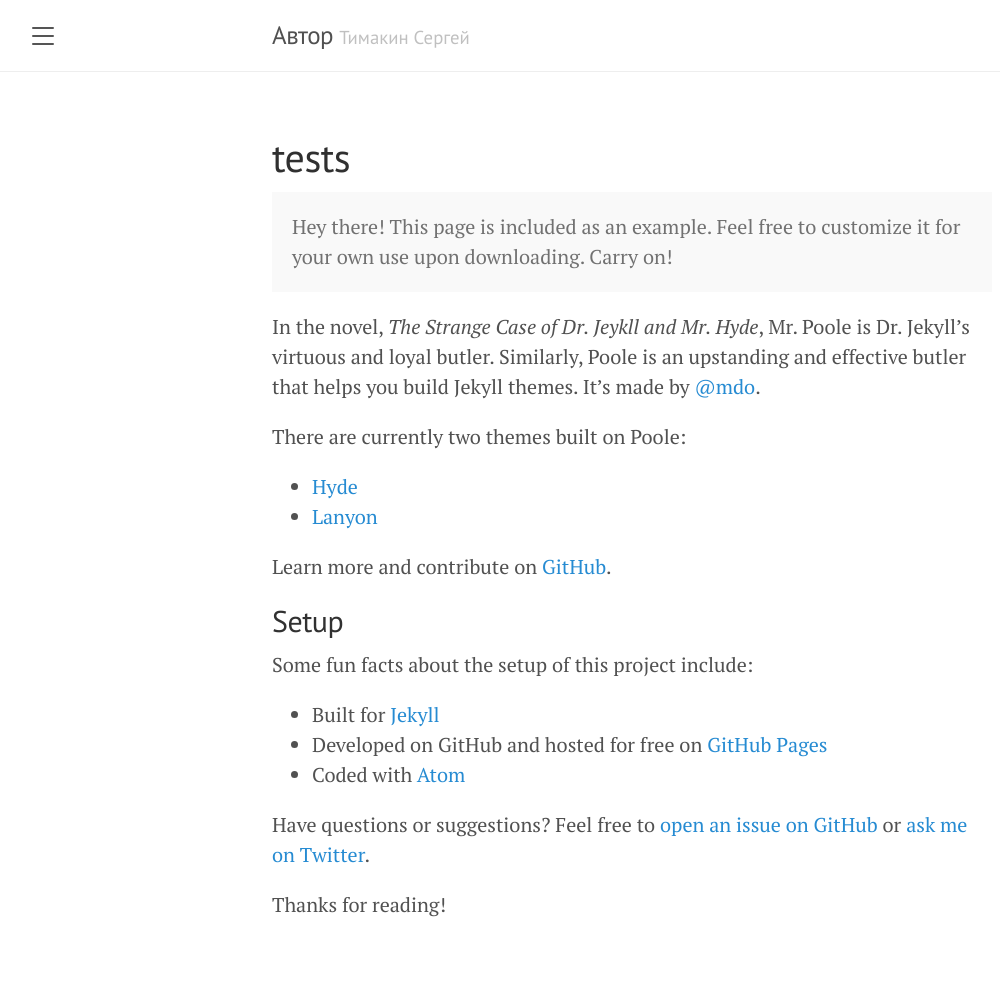
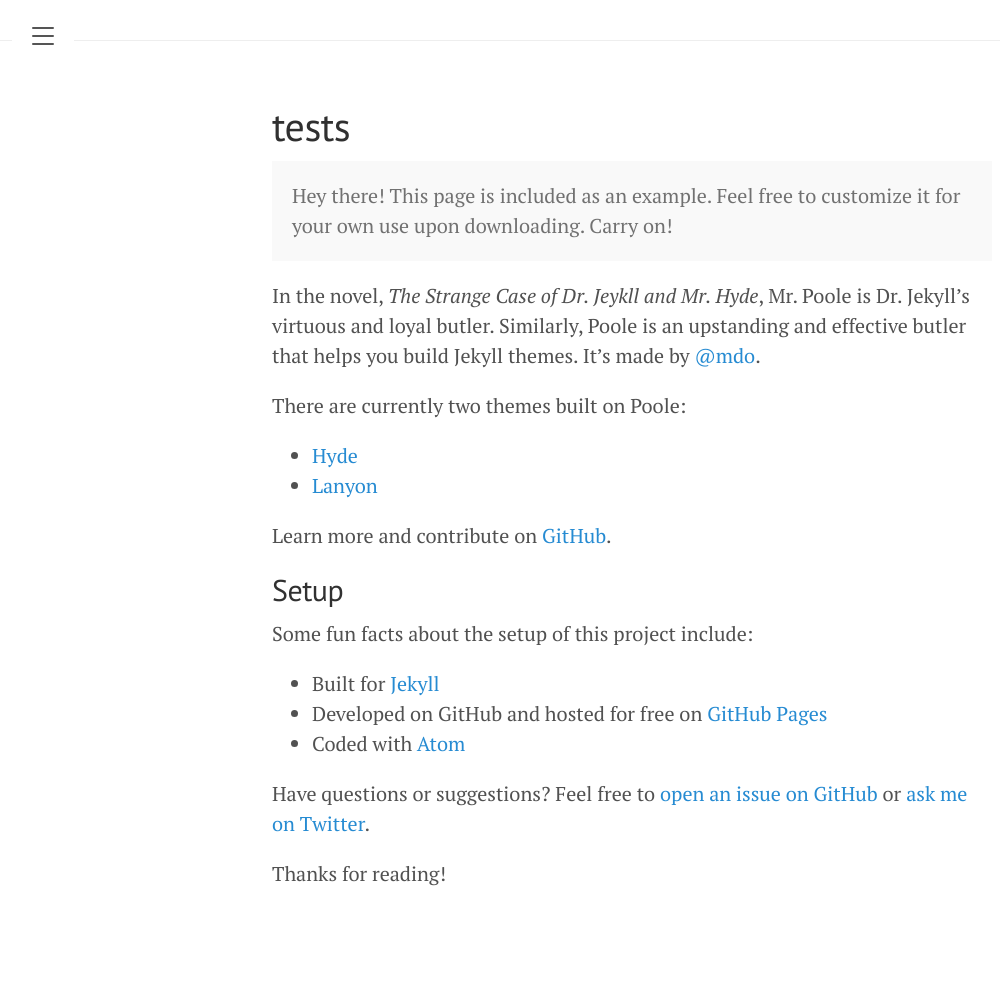
Before and after one commit to Mikrobic/lanyon, a Jekyll site: the page built from tests.md, in a window 1280 px wide. Shown: the whole page, without its empty margins (8-1008 px from the left). Built offline with Jekyll 4.4.1, drawn with Linux system fonts in a browser that asks for light colours; after the commit the page ends 969 px from its top, so only the background shows below that.

Commit message:
Update default.html

```diff
--- a/_layouts/default.html
+++ b/_layouts/default.html
@@ -13,8 +13,6 @@
       <div class="masthead">
         <div class="container">
           <h3 class="masthead-title">
-            <a href="{{ site.baseurl }}/" title="Home">{{ site.title }}</a>
-            <small>{{ site.tagline }}</small>
           </h3>
         </div>
       </div>
```
